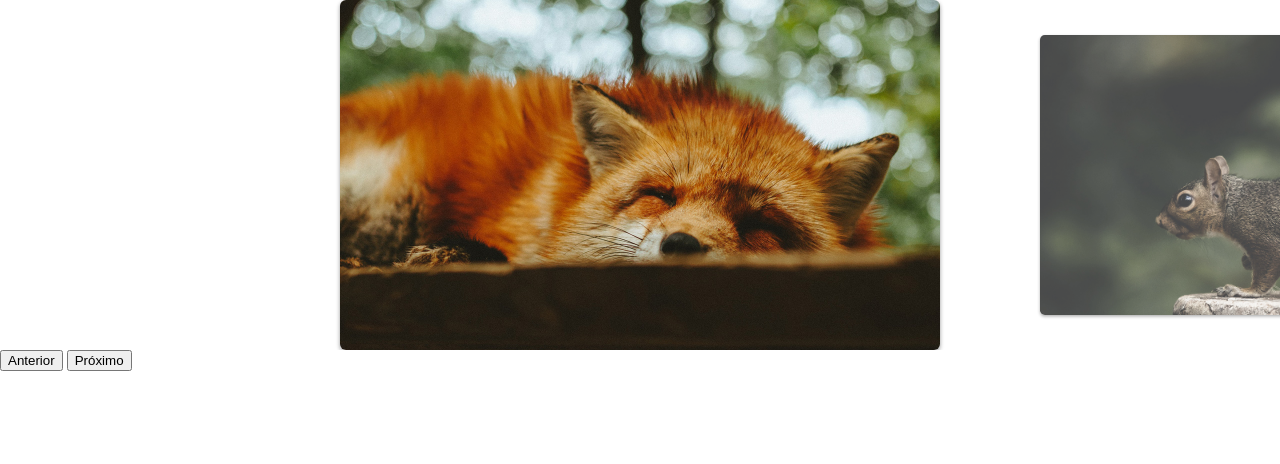
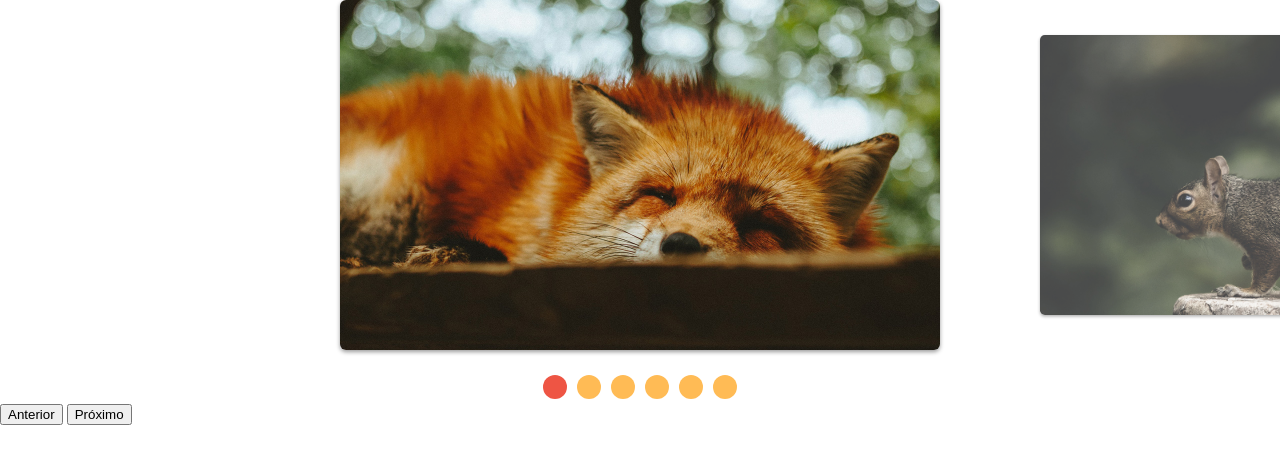
Before and after one commit to ericMayer/animais-fantasticos, a website built with webpack: page slide.html in a window 1280 px wide. Built offline with nearby package versions, Linux system fonts and the light colour scheme.

Commit message:
Criado menu de paginação, onde é possível navegar no slide, de acordo com o elemento selecionado do slide

```diff
--- a/slide/css/style.css
+++ b/slide/css/style.css
@@ -19,12 +19,11 @@ img {
   será escondido o conteúdo que está
   estourando o container */
   overflow: hidden;
-
-  cursor: grab;
 }
 
 .slide {
   display: flex;
+  cursor: grab;
 }
 
 .slide:hover {
@@ -51,3 +50,28 @@ img {
   /* tamanho que deverá aparecer 100% */
   transform: scale(1);
 }
+
+.paginacao {
+  display: flex;
+  justify-content: center;
+  margin-top: 20px;
+}
+
+.paginacao li a {
+  display: block;
+
+  text-decoration: none;
+  width: 24px;
+  height: 24px;
+  background-color: #fb5;
+  overflow: hidden; /* para esconder o texto */
+  text-indent: 999px; /* para o texto não ficar vísivel */
+
+  border-radius: 50%;
+  margin: 5px;
+}
+
+.paginacao li a:hover,
+.paginacao li.ativo a {
+  background-color: #e54;
+}
--- a/slide/js/script.js
+++ b/slide/js/script.js
@@ -3,3 +3,4 @@ import Nav from "./slide-nav.js";
 const slide = new Nav('[data-slide="container"]', '[data-slide="slide"]');
 slide.iniciar();
 slide.opcoes('[data-slide="anterior"]', '[data-slide="proximo"');
+slide.addControl();
--- a/slide/js/slide-nav.js
+++ b/slide/js/slide-nav.js
@@ -1,6 +1,14 @@
 import Slide from "./slide.js";
 
 export default class Nav extends Slide {
+  // extendendo o constructor da classe pai
+  // e adicionado novas funcionalidades no constructor
+  constructor(container, slide) {
+    super(container, slide);
+    // iniciando alteração de referências dos callback
+    this.referenciasPaginacao();
+  }
+
   // pegando as opções de navegação do slide
   // no caso os botões anterior e próximo
   opcoes(anterior, proximo) {
@@ -18,4 +26,92 @@ export default class Nav extends Slide {
     this.anterior.addEventListener("click", this.slideAnterior);
     this.proximo.addEventListener("click", this.proximoSlide);
   }
+
+  // método responsável
+  // por fazer a criação do menu de navegação
+  // entre os itens do slide
+  // será criado uma lista ul
+  // e adicionado de acordo com a lista do slide
+  // um li com o href slide1, slide3 e com o texto
+  // 1, 2, 3
+  // foi colocado como slide1 para não ficar estranho
+  // caso a pessoa veja o texto não faria sentido, se fosse slide 0
+  // por final é adicionado o elemento como filho do container do slide
+  addPaginacao() {
+    const control = document.createElement("ul");
+
+    control.classList.add("paginacao");
+    this.slideArray.forEach((item, index) => {
+      control.innerHTML += `<li><a href="#slide${index + 1}">${
+        index + 1
+      }</a></li>`;
+    });
+
+    this.container.appendChild(control);
+    return control;
+  }
+
+  // adiciona evento em cada item da lista
+  // do menu de paginação
+  // será prevenido o padrão dele para não abrir
+  // nenhum link
+  // também será usado o método que troca de slide
+  // é passado o index para que seja feita a troca
+  addEventPaginacao(item, index) {
+    item.addEventListener("click", (event) => {
+      event.preventDefault();
+      this.trocaSlide(index);
+    });
+
+    // toda vez que ocorrer o evento changeSlide que
+    // foi criado, será chamado a função para adicionar
+    // a classe ativo, esse evento ocorre toda, vez que é
+    // feita  troca de slide
+    this.container.addEventListener("changeSlide", this.addClassAtivoPaginacao);
+  }
+
+  // funçao que adiciona o control e chama a função
+  // para adicionar o evento em cada item do control
+  addControl(custom) {
+    // irá verificar, se foi
+    // passado algum controle customizado, caso
+    // sim irá usar ele, caso não irá usar o padrão
+    if (custom === undefined) {
+      this.control = this.addPaginacao();
+    } else {
+      this.control = document.querySelector(custom);
+    }
+
+    // desestruturando o control para criar um array
+    // com os seus filhos
+    this.controlArray = [...this.control.children];
+
+    // adicionando para ativar o menu de paginação
+    // na primeira vez que já abrir o site
+    // e não só quando ocorrer o evento de troca de slide
+    this.addClassAtivoPaginacao();
+
+    // chamando função que irá adicionar o evento em cada item
+    // não é passado o item e o index para a função, pois
+    // no método addEventPaginacao, segue o mesmo padrão
+    // de item e index, por isso não é necessário passar os valor
+    this.controlArray.forEach(this.addEventPaginacao);
+  }
+
+  // adicionando classe ativo
+  // no menu de paginação de acordo com o slide
+  // atual
+  addClassAtivoPaginacao() {
+    this.controlArray.forEach((item) => {
+      item.classList.remove("ativo");
+    });
+    this.controlArray[this.index.atual].classList.add("ativo");
+  }
+
+  // alterando a referências dos métodos
+  // de callback para a classe
+  referenciasPaginacao() {
+    this.addEventPaginacao = this.addEventPaginacao.bind(this);
+    this.addClassAtivoPaginacao = this.addClassAtivoPaginacao.bind(this);
+  }
 }
--- a/slide/js/slide.js
+++ b/slide/js/slide.js
@@ -4,6 +4,13 @@ export default class Slide {
   constructor(container, slide) {
     this.container = document.querySelector(container);
     this.slide = document.querySelector(slide);
+
+    // criando um evento novo
+    // que será ativado cada vez que houver
+    // a troca de slide, assim
+    // é possível alterar o menu de paginação
+    // de acordo com a mudança
+    this.changeSlide = new Event("changeSlide");
 
     // objeto onde será armazenado
     // os dados do movimento que foi realizado
@@ -111,7 +118,6 @@ export default class Slide {
   // para ficar mais fluido a mudança
   resize() {
     setTimeout(() => {
-      console.log("teste");
       // atualizando as configurações do slide
       // posição e fazendo a troca de slide,
       // porém mantendo o slide atual
@@ -255,6 +261,10 @@ export default class Slide {
     // método que adiciona a classe ativo
     // ao slide atual
     this.ativo();
+
+    // acionando o evento criado, toda vez
+    // que mudar de slide
+    this.container.dispatchEvent(this.changeSlide);
   }
 
   // Verifica se o slide anterior existe
```
